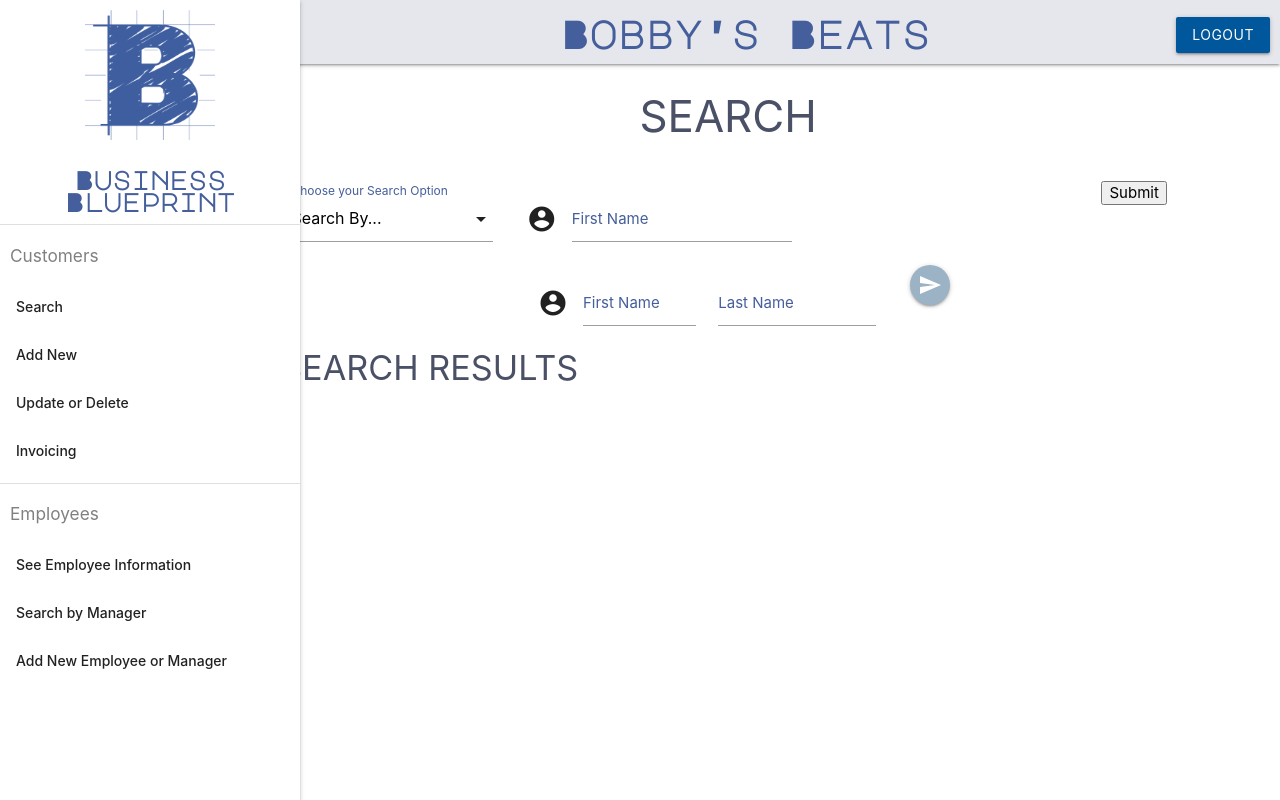
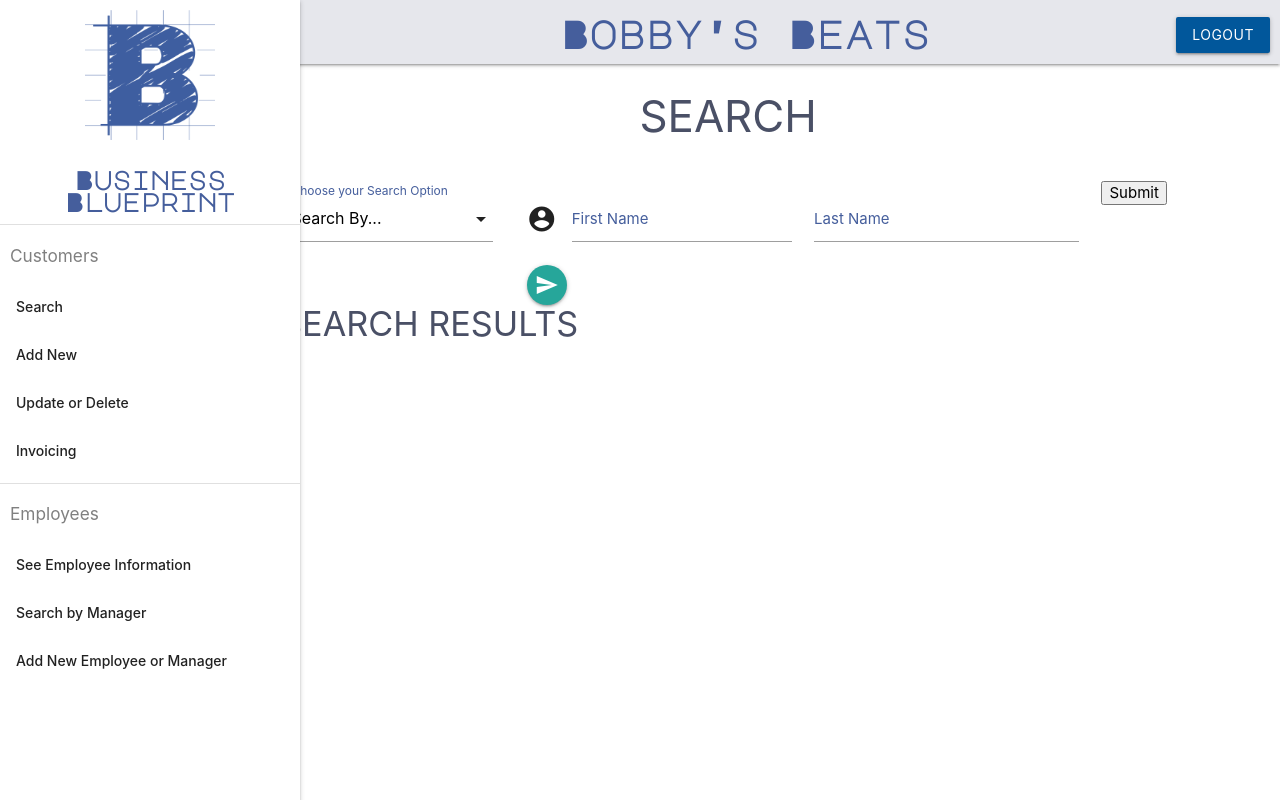
Before and after one commit to lalliere/business-blueprint, a website: page public/search.html in a window 1280 px wide. Drawn offline with nearby package versions, Linux system fonts and the light colour scheme; a web font is replaced by a local one.

Commit message:
removed repeated code

```diff
--- a/public/search.html
+++ b/public/search.html
@@ -142,23 +142,14 @@
           <input id="first_name" type="text">
           <label for="first_name">First Name</label>
         </div>
-
-        <div class="col s8 custNameOpts">
-          <div class="input-field col s6">
-            <i class="material-icons prefix">account_circle</i>
-            <input id="first_name" name="first_name" type="text">
-            <label for="first_name">First Name</label>
-          </div>
+        <div class="input-field col s6">
+          <input id="last_name" name="last_name" type="text">
+          <label for="last_name">Last Name</label>
+        </div>
 
 
-          <div class="input-field col s6">
-            <input id="last_name" name="last_name" type="text">
-            <label for="last_name">Last Name</label>
-          </div>
-        </div>
-
       <div class="col s1">
-        <a class="btn-floating btn-med waves-effect waves-light udFSearchBtn"><i class="material-icons">send</i></a>
+        <a class="btn-floating btn-med waves-effect waves-light udSearchBtn" id="search-form"><i class="material-icons">send</i></a>
       </div>
 
       <div hidden class="input-field col s6 custPhoneOpts">
```
